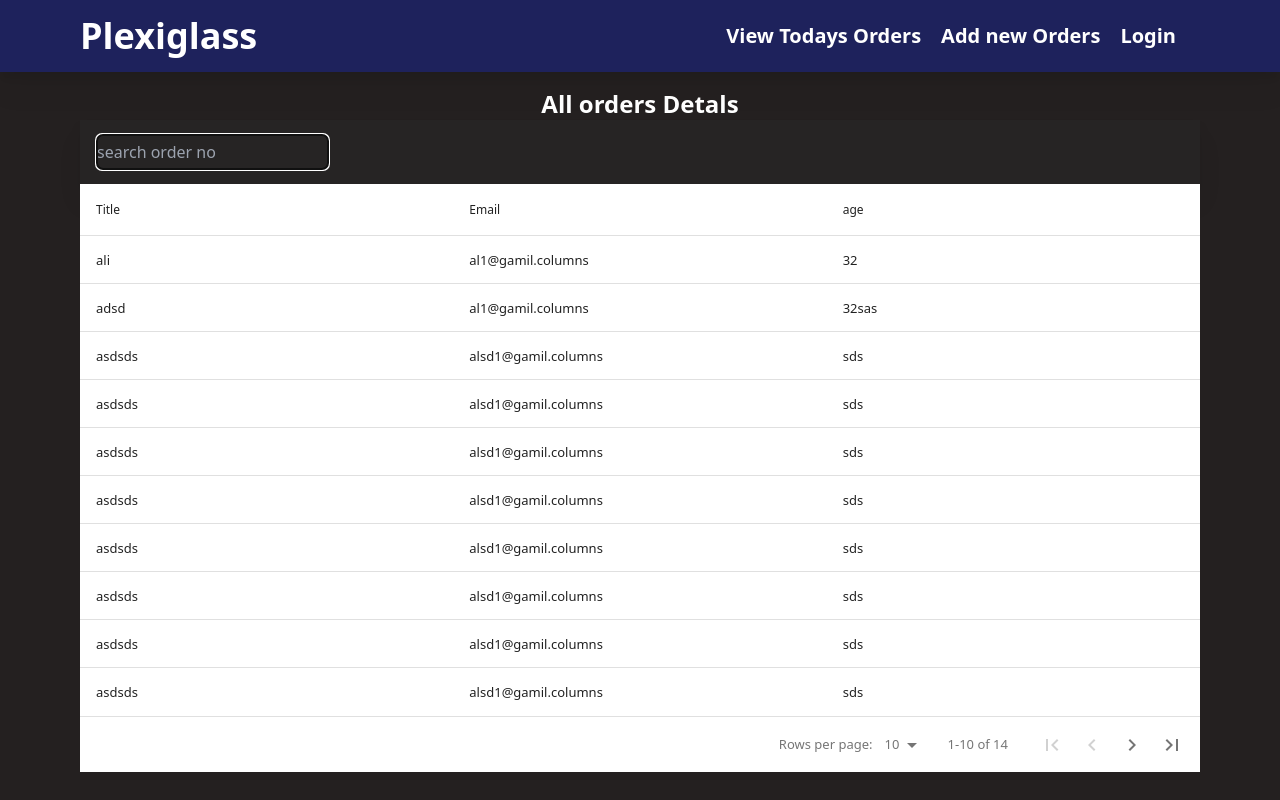
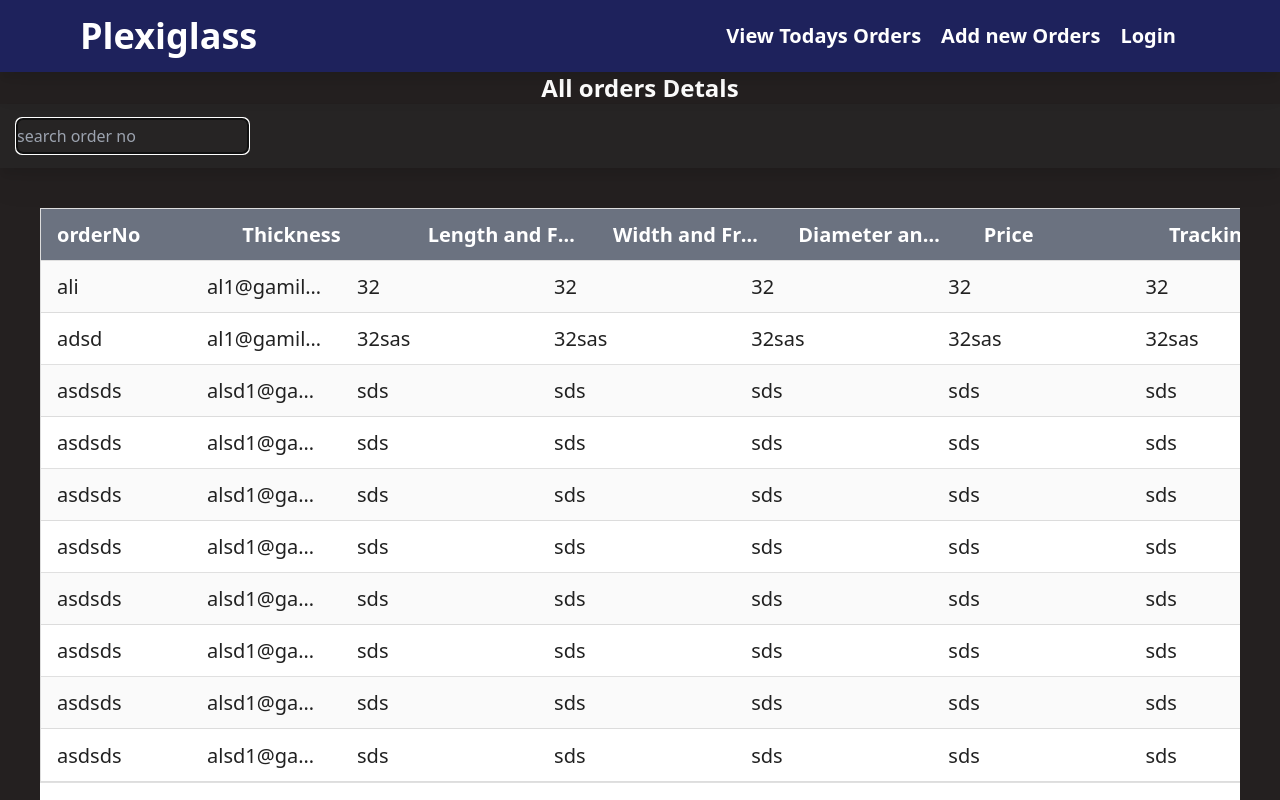
Before and after one commit to AkaAbdullah/plexi2.0, a React (Vite) app in the folder frontend/: page /allorders in a window 1280 px wide. Shown: the top 800 px of the page. Built offline with nearby package versions, Linux system fonts and the light colour scheme.

Commit message:
api added

```diff
--- a/frontend/src/Zustand/AllOrdersApiCall.js
+++ b/frontend/src/Zustand/AllOrdersApiCall.js
@@ -0,0 +1,30 @@
+import { create } from "zustand";
+import axios from "axios";
+
+const url = "http://localhost:5000/api/orders";
+const fetchOrdersFunc = create((set) => ({
+  isLoading: false,
+  isError: false,
+  isSuccess: null,
+  message: "",
+
+  fetchOrders: async () => {
+    set({ isLoading: true });
+    try {
+      const token = localStorage.getItem("token");
+      const headers = {
+        Authorization: `Bearer ${token}`,
+      };
+      const response = await axios.get(url, { headers });
+      if (response.status === 200) {
+        set({ isLoading: false, isSuccess: response.data });
+      } else {
+        set({ isError: true, message: "Server did not responded back" });
+      }
+    } catch (error) {
+      set({ isLoading: false, isError: true, message: error.message });
+    }
+  },
+}));
+
+export default fetchOrdersFunc;
--- a/frontend/src/components/AllOrdersTable.jsx
+++ b/frontend/src/components/AllOrdersTable.jsx
@@ -1,22 +1,51 @@
-import React from "react";
 import DataTable from "react-data-table-component";
+import fetchOrdersFunc from "../Zustand/AllOrdersApiCall";
+import { useEffect } from "react";
 
 export const AllOrdersTable = () => {
+  const { isLoading, isError, message, isSuccess } = fetchOrdersFunc();
+
+  useEffect(() => {}, []);
+
   const columns = [
     {
-      name: "Title",
+      name: "orderNo",
       selector: (row) => row.name,
       sortable: true,
+      style: {
+        maxWidth: "150px", // Adjust the maximum width of the column
+      },
     },
     {
-      name: "Email",
+      name: "Thickness",
       selector: (row) => row.email,
-      sortable: true,
+      style: {
+        maxWidth: "150px", // Adjust the maximum width of the column
+      },
     },
     {
-      name: "age",
+      name: "Length and Fraction Value",
       selector: (row) => row.age,
-      sortable: true,
+    },
+    {
+      name: "Width and Fraction Value",
+      selector: (row) => row.age,
+    },
+    {
+      name: "Diameter and Fraction Value",
+      selector: (row) => row.age,
+    },
+    {
+      name: "Price",
+      selector: (row) => row.age,
+    },
+    {
+      name: "Tracking ",
+      selector: (row) => row.age,
+    },
+    {
+      name: "Date ",
+      selector: (row) => row.age,
     },
   ];
 
@@ -106,14 +135,54 @@ export const AllOrdersTable = () => {
       age: "sds",
     },
   ];
+
+  const customStyles = {
+    tableWrapper: {
+      style: {
+        overflow: "none",
+        width: "100%",
+      },
+    },
+    table: {
+      style: {
+        border: "1px solid #ddd",
+      },
+    },
+    rows: {
+      style: {
+        minHeight: "52px", // override the row height
+        fontSize: "20px",
+        textAlign: "center",
+        "&:hover": {
+          backgroundColor: "#f0f0f0",
+        },
+      },
+    },
+    headCells: {
+      style: {
+        textAlign: "center",
+        fontSize: "20px",
+        fontWeight: "bolder",
+        backgroundColor: "#6b7280",
+        color: "#fff",
+      },
+    },
+    cells: {
+      style: {
+        textAlign: "center",
+      },
+    },
+  };
+
   return (
     <>
       <DataTable
-        className="bg-darkSecondary"
         columns={columns}
         data={data}
-        fixedHeader
         pagination
+        customStyles={customStyles}
+        striped
+        // progressPending={<h1>loading...</h1>}
       />
     </>
   );
--- a/frontend/src/pages/ViewAllOrders.jsx
+++ b/frontend/src/pages/ViewAllOrders.jsx
@@ -3,7 +3,7 @@ import { AllOrdersTable } from "../components/AllOrdersTable";
 export const ViewAllOrders = () => {
   return (
     <>
-      <section className="container mx-auto max-w-6xl p-4 z-10 text-white h-screen ">
+      <section className="container mx-auto  max-w-full  z-10 text-white h-full ">
         <p className="text-center text-2xl font-bold">All orders Detals</p>
         <div className="bg-darkSecondary drop-shadow-xl flex items-center h-16 p-4 ">
           <input
@@ -13,7 +13,7 @@ export const ViewAllOrders = () => {
             autoFocus
           ></input>
         </div>
-        <div>
+        <div className="m-10">
           <AllOrdersTable />
         </div>
       </section>
```
